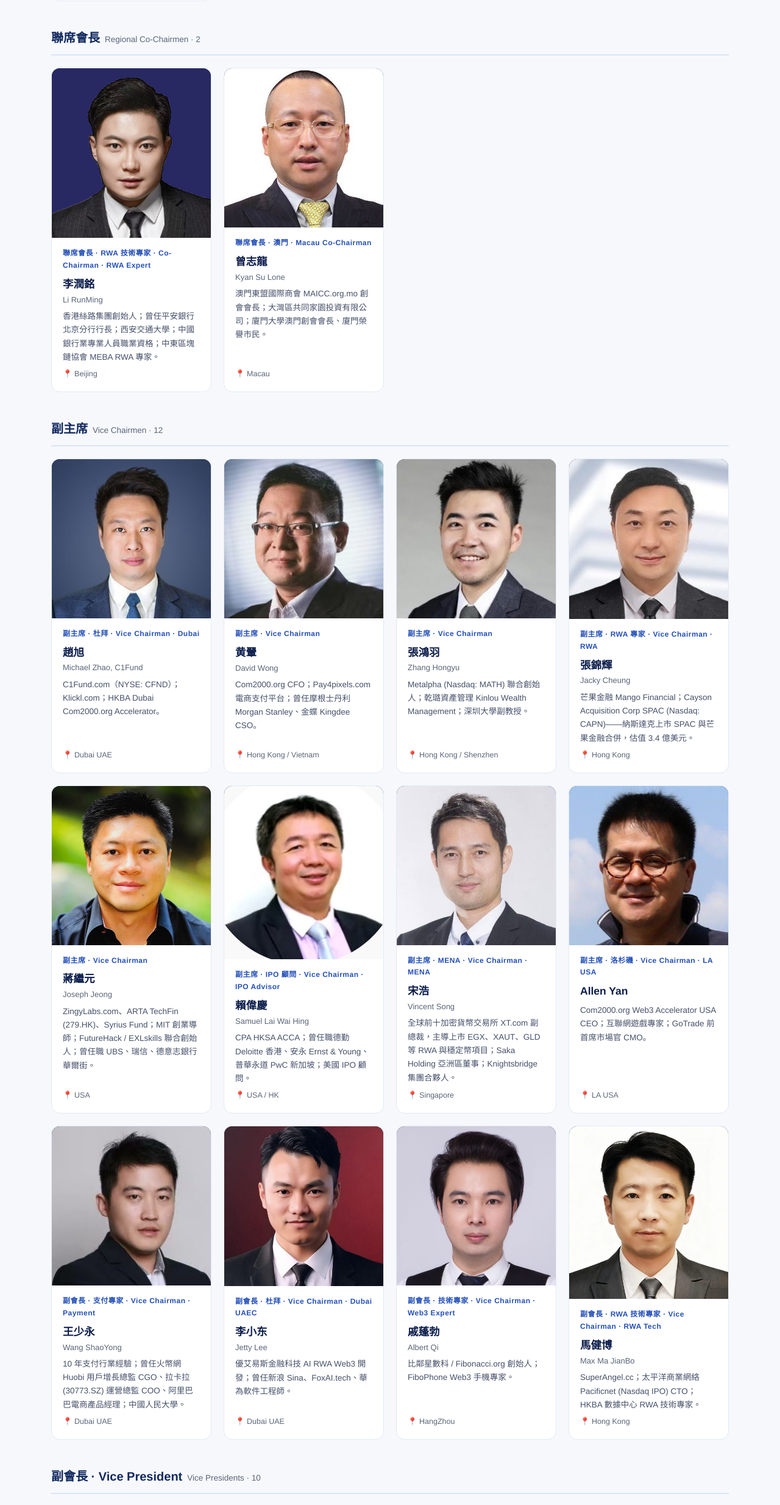
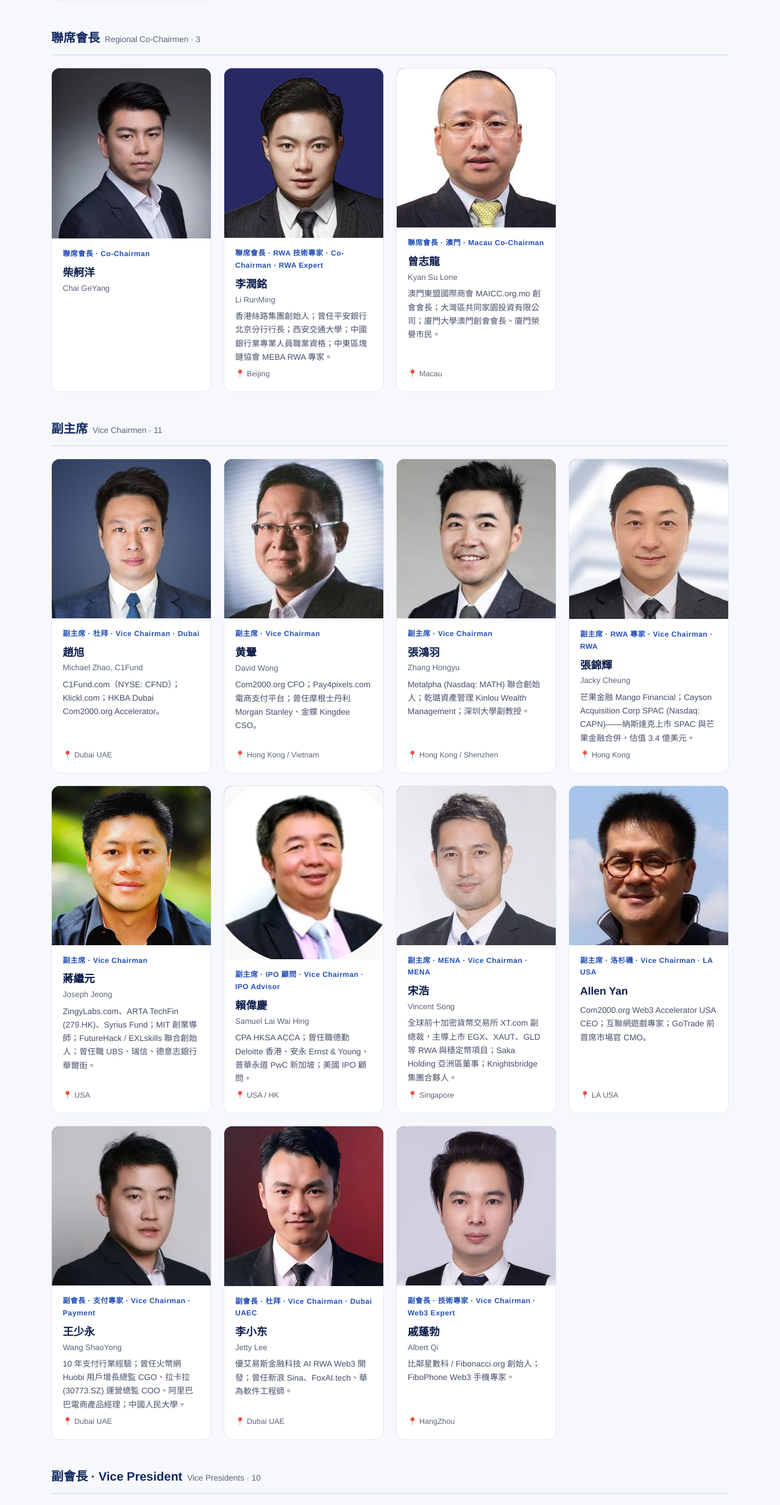
Before and after one commit to com1010/hkba, a plain HTML site: page leadership.html in a window 1280 px wide. Shown: the part 3538-6006 px from the top of the page at 61% size. Drawn offline with Linux system fonts and the light colour scheme.

Commit message:
Leadership update: remove Max Ma JianBo, add Chai GeYang as Co-Chairman
- Delete 馬健博 Max Ma JianBo (Vice Chairman · RWA Tech) profile and photo max-ma.jpg
- Add 柴舸洋 Chai GeYang — 聯席會長 Co-Chairman, photo chai-geyang.jpg
- Rebuild leadership.html and sitemap.xml from people.json

```diff
--- a/leadership.html
+++ b/leadership.html
@@ -177,7 +177,16 @@
     <div class="loc">📍 Paris / Europe</div>
   </div>
 </div></div></div>
-<div class="role-group"><h3>聯席會長<small>Regional Co-Chairmen · 2</small></h3><div class="people-grid"><div class="person" data-role="聯席會長 · RWA 技術專家">
+<div class="role-group"><h3>聯席會長<small>Regional Co-Chairmen · 3</small></h3><div class="people-grid"><div class="person" data-role="聯席會長">
+  <div class="ph"><img src="assets/img/people/chai-geyang.jpg" alt="Chai GeYang" loading="lazy" /></div>
+  <div class="bd">
+    <div class="role">聯席會長 · Co-Chairman</div>
+    <div class="nm">柴舸洋 <small>Chai GeYang</small></div>
+    <div class="bio"></div>
+
+  </div>
+</div>
+<div class="person" data-role="聯席會長 · RWA 技術專家">
   <div class="ph"><img src="assets/img/people/li-runming.jpg" alt="Li RunMing" loading="lazy" /></div>
   <div class="bd">
     <div class="role">聯席會長 · RWA 技術專家 · Co-Chairman · RWA Expert</div>
@@ -195,7 +204,7 @@
     <div class="loc">📍 Macau</div>
   </div>
 </div></div></div>
-<div class="role-group"><h3>副主席<small>Vice Chairmen · 12</small></h3><div class="people-grid"><div class="person" data-role="副主席 · 杜拜">
+<div class="role-group"><h3>副主席<small>Vice Chairmen · 11</small></h3><div class="people-grid"><div class="person" data-role="副主席 · 杜拜">
   <div class="ph"><img src="assets/img/people/michael-zhao.jpg" alt="Michael Zhao, C1Fund" loading="lazy" /></div>
   <div class="bd">
     <div class="role">副主席 · 杜拜 · Vice Chairman · Dubai</div>
@@ -292,15 +301,6 @@
     <div class="nm">戚蓬勃 <small>Albert Qi</small></div>
     <div class="bio">比鄰星數科 / Fibonacci.org 創始人；FiboPhone Web3 手機專家。</div>
     <div class="loc">📍 HangZhou</div>
-  </div>
-</div>
-<div class="person" data-role="副會長 · RWA 技術專家">
-  <div class="ph"><img src="assets/img/people/max-ma.jpg" alt="Max Ma JianBo" loading="lazy" /></div>
-  <div class="bd">
-    <div class="role">副會長 · RWA 技術專家 · Vice Chairman · RWA Tech</div>
-    <div class="nm">馬健博 <small>Max Ma JianBo</small></div>
-    <div class="bio">SuperAngel.cc；太平洋商業網絡 Pacificnet (Nasdaq IPO) CTO；HKBA 數據中心 RWA 技術專家。</div>
-    <div class="loc">📍 Hong Kong</div>
   </div>
 </div></div></div>
 <div class="role-group"><h3>副會長 · Vice President<small>Vice Presidents · 10</small></h3><div class="people-grid"><div class="person" data-role="常務副會長">
--- a/people.json
+++ b/people.json
@@ -12,6 +12,7 @@
     {"id": "richard-wang", "photo": "richard-wang", "role_zh": "榮譽會長", "role_en": "Honorary Chairman", "name_zh": "王岳華", "name_en": "Richard Wang", "loc": "Shanghai / Taiwan", "bio": "德鼎創新基金 DraperDragon.com / DFJ.com 管理合夥人；Draper University（矽谷）；臺灣交通大學電信工程碩士；HKBA Cyberport Web3 孵化器 VC。"},
     {"id": "michael-gaard", "photo": "michael-gaard", "role_zh": "美國顧問 · 聯席秘書長", "role_en": "USA Advisor · Secretary", "name_zh": "麦克加德", "name_en": "Michael Gaard", "loc": "USA", "bio": "Com2000.org 主席；曾任埃森哲 Andersen Consulting 金融服務合夥人、普華永道 PWC 銀行諮詢、Unisys 銀行集團總經理；商業智能與大規模交易處理專家。"},
     {"id": "bill-zhang", "photo": "bill-zhang", "role_zh": "聯席會長", "role_en": "Co-Chairman", "name_zh": "張海標", "name_en": "Bill Zhang", "loc": "Shenzhen", "bio": "BillMining.co 比特幣礦業基金 · Bill Investment；中華優秀企業家傳統文化師資班。"},
+    {"id": "chai-geyang", "photo": "chai-geyang", "role_zh": "聯席會長", "role_en": "Co-Chairman", "name_zh": "柴舸洋", "name_en": "Chai GeYang", "loc": "", "bio": ""},
     {"id": "li-runming", "photo": "li-runming", "role_zh": "聯席會長 · RWA 技術專家", "role_en": "Co-Chairman · RWA Expert", "name_zh": "李潤銘", "name_en": "Li RunMing", "loc": "Beijing", "bio": "香港絲路集團創始人；曾任平安銀行北京分行行長；西安交通大學；中國銀行業專業人員職業資格；中東區塊鏈協會 MEBA RWA 專家。"},
     {"id": "kyan-sulone", "photo": "kyan-sulone", "role_zh": "聯席會長 · 澳門", "role_en": "Macau Co-Chairman", "name_zh": "曾志龍", "name_en": "Kyan Su Lone", "loc": "Macau", "bio": "澳門東盟國際商會 MAICC.org.mo 創會會長；大灣區共同家園投資有限公司；廈門大學澳門創會會長、廈門榮譽市民。"},
     {"id": "robert-luo", "photo": "robert-luo", "role_zh": "深圳聯席主席", "role_en": "Shenzhen Co-Chairman", "name_zh": "羅明榮", "name_en": "Robert Luo", "loc": "Shenzhen", "bio": "量化方程數字資本（香港）CEO；SuperAngel.cc 天使基金合夥人；中旭教育集團聯創；管理學雙碩士、政協委員。"},
@@ -27,7 +28,6 @@
     {"id": "wang-shaoyong", "photo": "wang-shaoyong", "role_zh": "副會長 · 支付專家", "role_en": "Vice Chairman · Payment", "name_zh": "王少永", "name_en": "Wang ShaoYong", "loc": "Dubai UAE", "bio": "10 年支付行業經驗；曾任火幣網 Huobi 用戶增長總監 CGO、拉卡拉 (30773.SZ) 運營總監 COO、阿里巴巴電商產品經理；中國人民大學。"},
     {"id": "jetty-lee", "photo": "jetty-lee", "role_zh": "副會長 · 杜拜", "role_en": "Vice Chairman · Dubai UAEC", "name_zh": "李小东", "name_en": "Jetty Lee", "loc": "Dubai UAE", "bio": "優艾易斯金融科技 AI RWA Web3 開發；曾任新浪 Sina、FoxAI.tech、華為軟件工程師。"},
     {"id": "albert-qi", "photo": "albert-qi", "role_zh": "副會長 · 技術專家", "role_en": "Vice Chairman · Web3 Expert", "name_zh": "戚蓬勃", "name_en": "Albert Qi", "loc": "HangZhou", "bio": "比鄰星數科 / Fibonacci.org 創始人；FiboPhone Web3 手機專家。"},
-    {"id": "max-ma", "photo": "max-ma", "role_zh": "副會長 · RWA 技術專家", "role_en": "Vice Chairman · RWA Tech", "name_zh": "馬健博", "name_en": "Max Ma JianBo", "loc": "Hong Kong", "bio": "SuperAngel.cc；太平洋商業網絡 Pacificnet (Nasdaq IPO) CTO；HKBA 數據中心 RWA 技術專家。"},
     {"id": "sam-tsang", "photo": "sam-tsang", "role_zh": "常務副會長", "role_en": "Vice President", "name_zh": "曾崇瑞", "name_en": "Sam Tsang", "loc": "Hong Kong / Qianhai", "bio": "港中聯 HCFSME 香港中小企業工商聯合會執行會長；IDN Technology Group 董事局主席；IDOM.Capital 創始人；Com2000.org 前海 Web3Hub。"},
     {"id": "coco-zheng", "photo": "coco-zheng", "role_zh": "副會長", "role_en": "Vice President", "name_zh": "鄭圓圓", "name_en": "Coco Zheng", "loc": "Hong Kong", "bio": "靶向技術 Targeted Technology 創始人；DenaTrust Family Office Advisor；AI Web3 IPO 顧問。"},
     {"id": "jimmy-cheung", "photo": "jimmy-cheung", "role_zh": "副會長", "role_en": "Vice President", "name_zh": "張勇", "name_en": "Jimmy Cheung", "loc": "Hong Kong", "bio": "Eternal Ventures.io 創始人 · Web3 Ventures Fund · eCapital.cc。"},
```
Also changed, not shown: sitemap.xml (+7 -7 lines), assets/img/people/chai-geyang.jpg (added), assets/img/people/max-ma.jpg (deleted).
